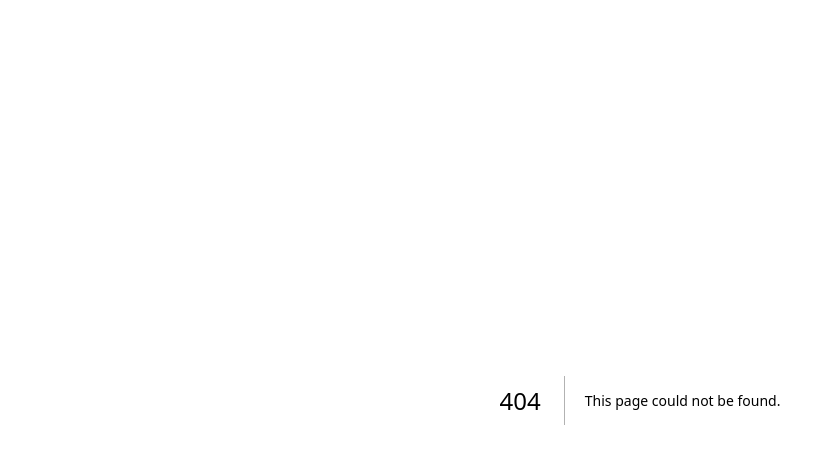
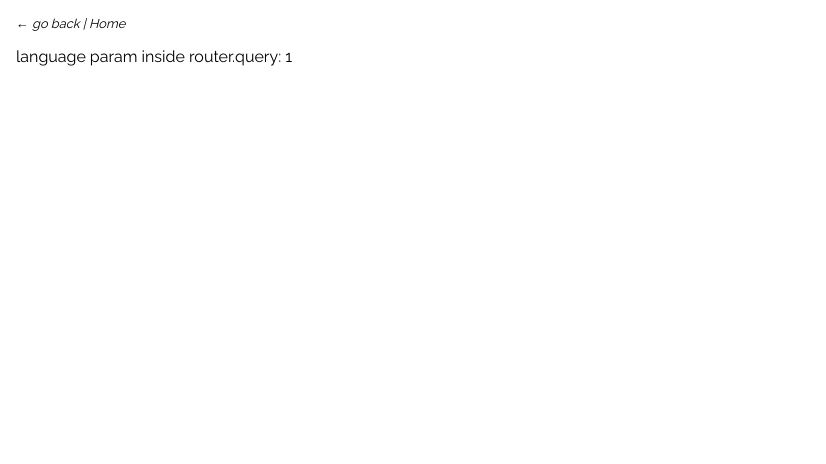
Before and after one commit to lidiaCirrone/polyglotwannabe, a Next.js app: page /games/1 in a window 1280 px wide. Before the commit this address had no page. Shown: the top 464 px of the page, without its empty margins (0-826 px from the left). Built offline with nearby package versions, Linux system fonts and the light colour scheme.

Commit message:
added game/[language] page layout

```diff
--- /dev/null
+++ b/pages/games/[language].js
@@ -0,0 +1,34 @@
+//components
+import Link from 'next/link'
+
+// modules
+import { useRouter } from 'next/router'
+
+// styles
+import styles from './language.module.css'
+
+const Language = () => {
+   const router = useRouter()
+   const { language } = router.query
+
+   function goBack() {
+      router.back();
+   }
+
+   return (
+      <section className={styles.container}>
+         <p className={styles.navigation}>
+            <span className={styles.back} onClick={goBack}>
+               ← go back
+            </span>
+            &nbsp;|&nbsp;
+            <Link href="/" className={styles.home} >
+               Home
+            </Link>
+         </p>
+         <p>language param inside router.query: {language}</p>
+      </section>
+   )
+}
+
+export default Language
--- /dev/null
+++ b/pages/games/language.module.css
@@ -0,0 +1,14 @@
+.container {
+   padding: 1rem;
+}
+
+.navigation {
+   margin-bottom: 1rem;
+   font-size: .8rem;
+   font-style: italic
+}
+
+.home:hover, .back:hover {
+   text-decoration: underline;
+   cursor: pointer;
+}
```
